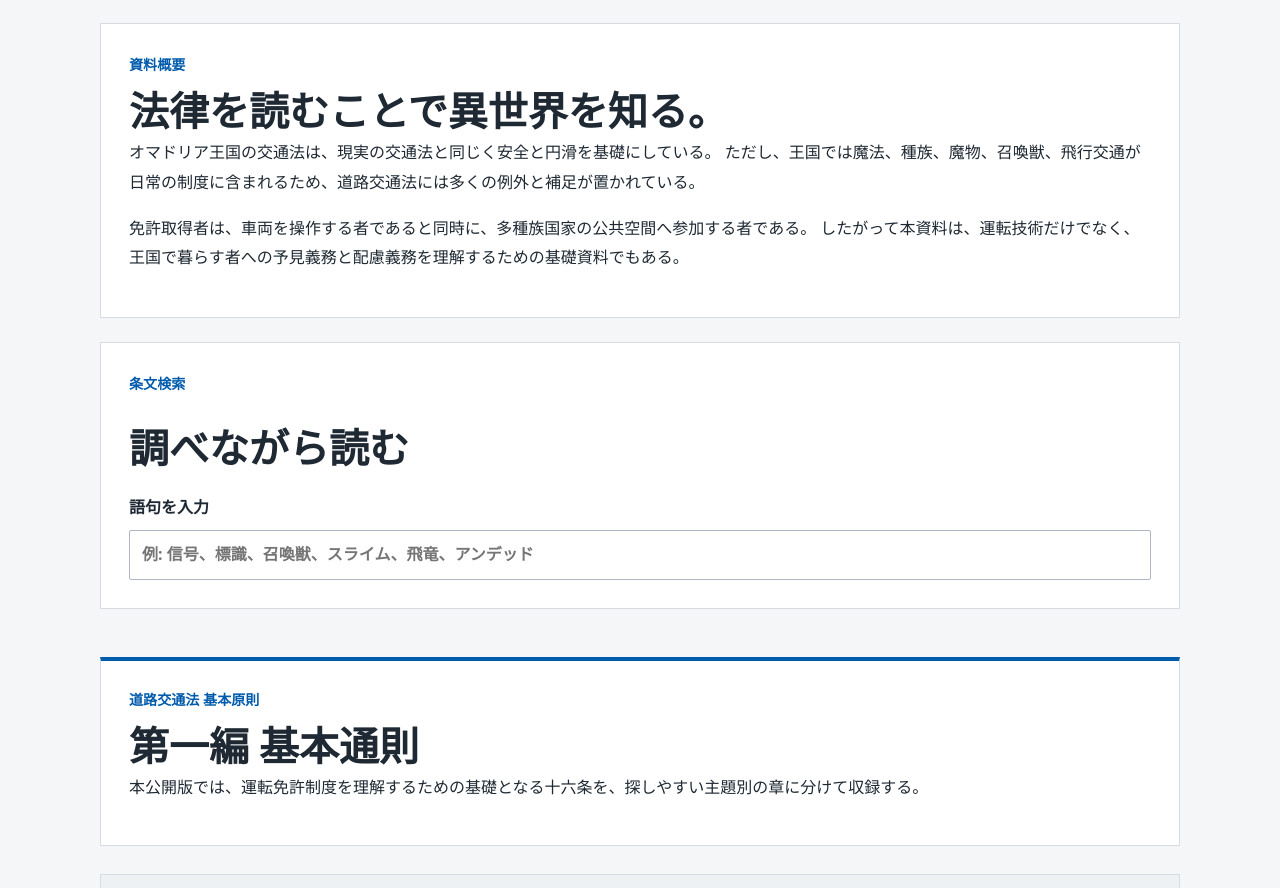
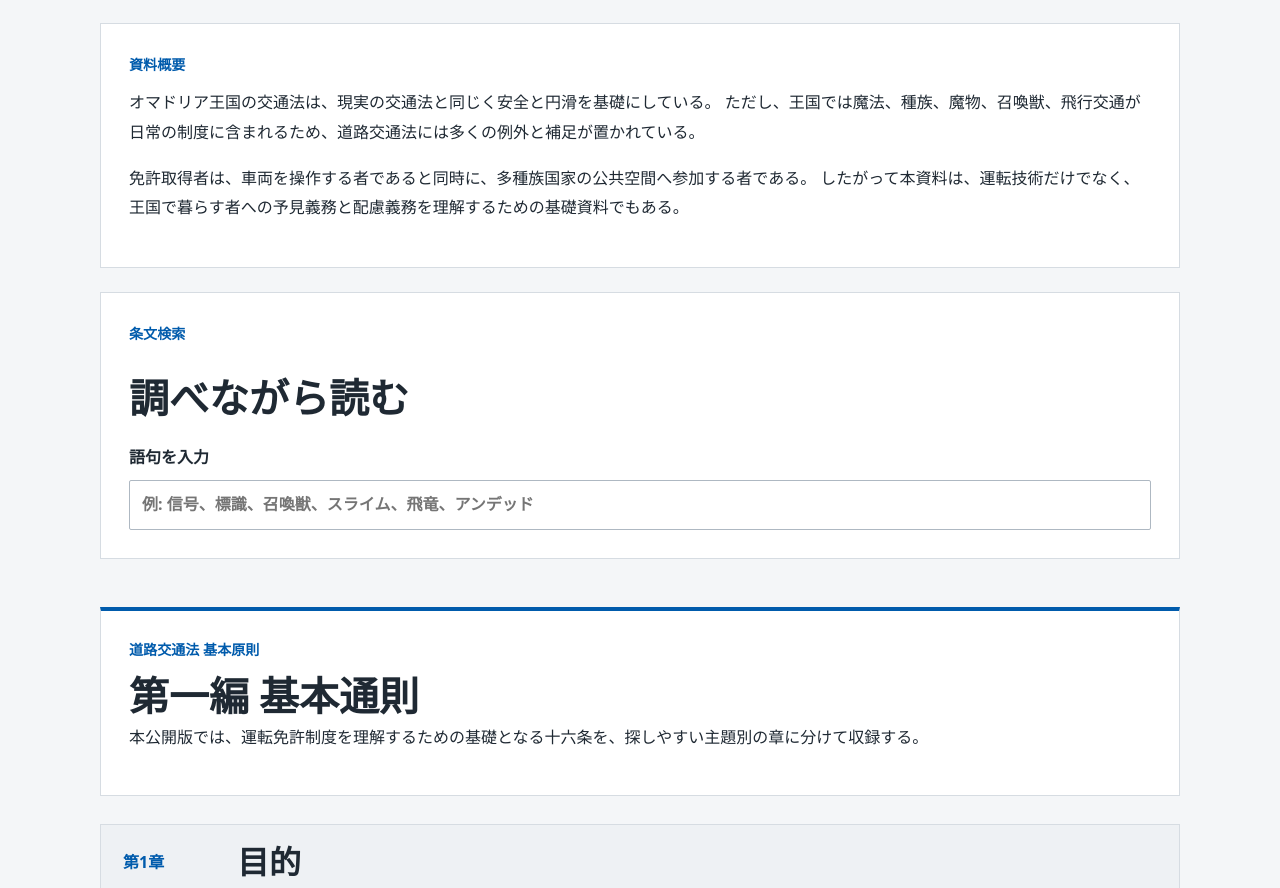
Before and after one commit to 0MAD03/royal-traffic-guide, a plain HTML site: page index.html in a window 1280 px wide. Shown: the part 1195-2083 px from the top of the page. Drawn offline with Linux system fonts and the light colour scheme.

Commit message:
Update index.html

```diff
--- a/index.html
+++ b/index.html
@@ -92,7 +92,6 @@
 
       <section class="section intro" id="about">
         <p class="section-label">資料概要</p>
-        <h2>法律を読むことで異世界を知る。</h2>
         <p>
           オマドリア王国の交通法は、現実の交通法と同じく安全と円滑を基礎にしている。
           ただし、王国では魔法、種族、魔物、召喚獣、飛行交通が日常の制度に含まれるため、道路交通法には多くの例外と補足が置かれている。
```
